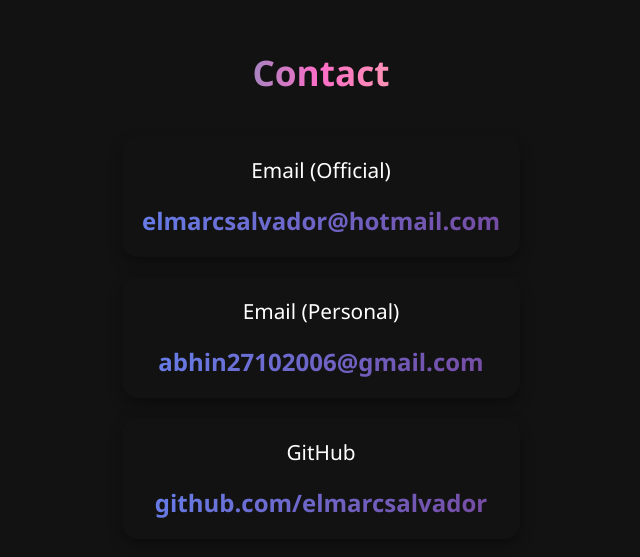
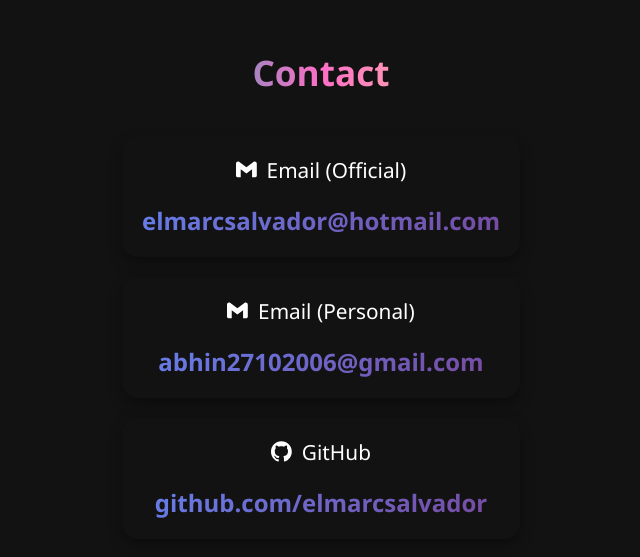
Before and after one commit to elmarcsalvador/elmarcsalvador.github.com, a plain HTML site: page index.html in a window 1280 px wide. Shown: the part 3307-3864 px from the top of the page, without its empty margins (319-959 px from the left). Drawn offline with Linux system fonts and the light colour scheme.

Commit message:
Update index.html

```diff
--- a/index.html
+++ b/index.html
@@ -109,15 +109,16 @@
     <h2 class="gradient-text">Contact</h2>
     <ul class="contact-list">
       <li class="contact-card">
-        <p>Email (Official)</p>
+        <p><svg class="contact-icon" role="img" fill="currentColor" viewBox="0 0 24 24" xmlns="http://www.w3.org/2000/svg"><title>Gmail</title><path d="M24 5.457v13.909c0 .904-.732 1.636-1.636 1.636h-3.819V11.73L12 16.64l-6.545-4.91v9.273H1.636A1.636 1.636 0 0 1 0 19.366V5.457c0-2.023 2.309-3.178 3.927-1.964L5.455 4.64 12 9.548l6.545-4.91 1.528-1.145C21.69 2.28 24 3.434 24 5.457z"/></svg>Email (Official)</p>
         <a href="mailto:elmarcsalvador@hotmail.com">elmarcsalvador@hotmail.com</a>
       </li>
       <li class="contact-card">
-        <p>Email (Personal)</p>
+        <p><svg class="contact-icon" role="img" fill="currentColor" viewBox="0 0 24 24" xmlns="http://www.w3.org/2000/svg"><title>Gmail</title><path d="M24 5.457v13.909c0 .904-.732 1.636-1.636 1.636h-3.819V11.73L12 16.64l-6.545-4.91v9.273H1.636A1.636 1.636 0 0 1 0 19.366V5.457c0-2.023 2.309-3.178 3.927-1.964L5.455 4.64 12 9.548l6.545-4.91 1.528-1.145C21.69 2.28 24 3.434 24 5.457z"/></svg>Email (Personal)</p>
         <a href="mailto:abhin27102006@gmail.com">abhin27102006@gmail.com</a>
       </li>
       <li class="contact-card">
-        <p>GitHub</p>
+        <p><svg class="contact-icon" role="img" fill="currentColor" viewBox="0 0 24 24" xmlns="http://www.w3.org/2000/svg"><title>GitHub</title><path d="M12 .297c-6.63 0-12 5.373-12 12 0 5.303 3.438 9.8 8.205 11.385.6.113.82-.258.82-.577 0-.285-.01-1.04-.015-2.04-3.338.724-4.042-1.61-4.042-1.61C4.422 18.07 3.633 17.7 3.633 17.7c-1.087-.744.084-.729.084-.729 1.205.084 1.838 1.236 1.838 1.236 1.07 1.835 2.809 1.305 3.495.998.108-.776.417-1.305.76-1.605-2.665-.3-5.466-1.332-5.466-5.93 0-1.31.465-2.38 1.235-3.22-.135-.303-.54-1.523.105-3.176 0 0 1.005-.322 3.3 1.23.96-.267 1.98-.399 3-.405 1.02.006 2.04.138 3 .405 2.28-1.552 3.285-1.23 3.285-1.23.645 1.653.24 2.873.12 3.176.765.84 1.23 1.91 1.23 3.22 0 4.61-2.805 5.625-5.475 5.92.42.36.81 1.096.81 2.22 0 1.606-.015 2.896-.015 3.286 0 .315.21.69.825.57C20.565 22.092 24 17.592 24 12.297c0-6.627-5.373-12-12-12"/></svg>
+GitHub</p>
         <a href="https://github.com/elmarcsalvador" target="_blank">github.com/elmarcsalvador</a>
       </li>
     </ul>
```
